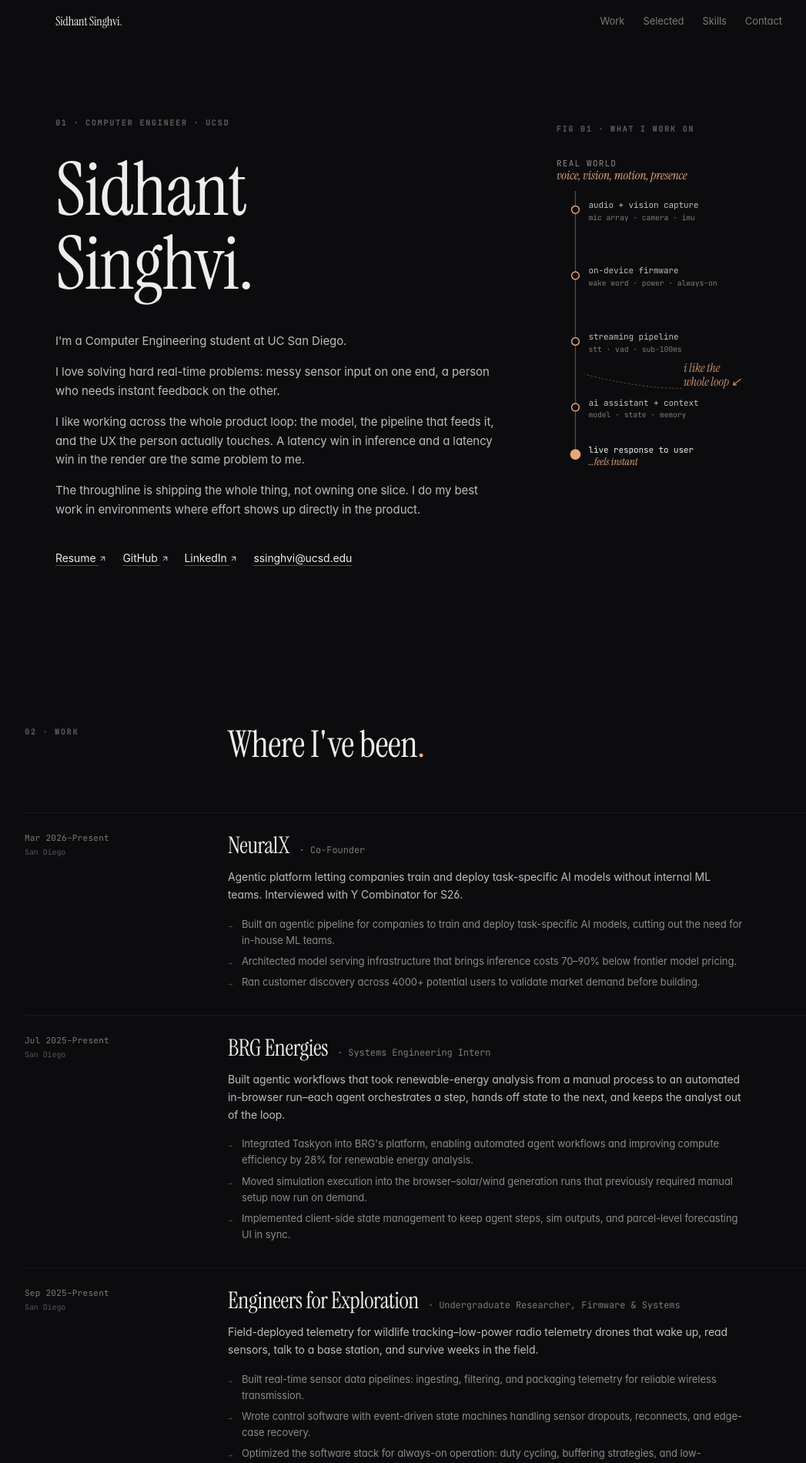
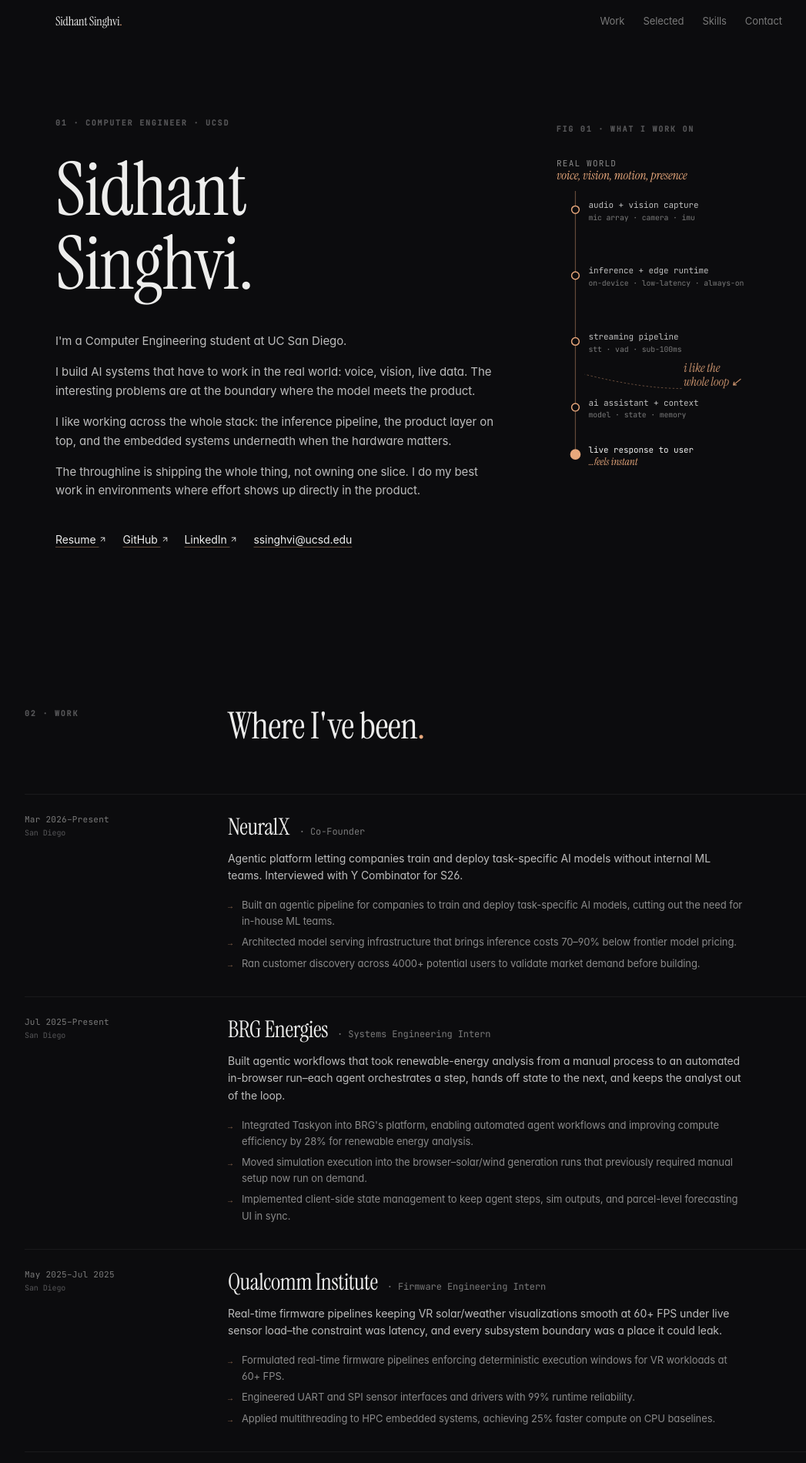
Before and after one commit to sidhantsinghvi/portfolio, a Next.js app: page / in a window 1280 px wide. Shown: the top 1900 px of the page at 77% size, without its empty margins (96-1143 px from the left). Built offline with nearby package versions, Linux system fonts and the light colour scheme.

Commit message:
Shift portfolio focus toward AI: bio, skills, Zaudit, contact, hero schematic

```diff
--- a/components/Contact.tsx
+++ b/components/Contact.tsx
@@ -21,9 +21,9 @@ export default function Contact() {
             </h2>
 
             <p className="text-[15px] text-[#bdbdbd] leading-relaxed max-w-lg mb-10">
-              I'm looking for early-stage startup roles where the inputs are physical and the
-              output has to feel instant. AI pipelines, real-time systems, or the product that wraps them.
-              Email is the fastest way to reach me.
+              I'm looking for early-stage AI companies building products where the model is only
+              half the problem. The pipeline, the latency, the UX that makes it feel alive — that's
+              where I want to work. Email is the fastest way to reach me.
             </p>
 
             {/* Contact list */}
--- a/components/Hero.tsx
+++ b/components/Hero.tsx
@@ -134,10 +134,10 @@ function Schematic() {
             initial={{ opacity: 0 }} animate={{ opacity: 1 }} transition={{ delay: 1.2 }}
           />
           <text x="34" y="128" fontFamily="JetBrains Mono" fontSize="9" fill="#bdbdbd">
-            on-device firmware
+            inference + edge runtime
           </text>
           <text x="34" y="141" fontFamily="JetBrains Mono" fontSize="8" fill="#7a7a7a">
-            wake word · power · always-on
+            on-device · low-latency · always-on
           </text>
         </g>
 
--- a/data/portfolio.ts
+++ b/data/portfolio.ts
@@ -11,8 +11,8 @@ export const META = {
 
 export const BIO_LINES = [
   "I'm a Computer Engineering student at UC San Diego.",
-  "I love solving hard real-time problems: messy sensor input on one end, a person who needs instant feedback on the other.",
-  "I like working across the whole product loop: the model, the pipeline that feeds it, and the UX the person actually touches. A latency win in inference and a latency win in the render are the same problem to me.",
+  "I build AI systems that have to work in the real world: voice, vision, live data. The interesting problems are at the boundary where the model meets the product.",
+  "I like working across the whole stack: the inference pipeline, the product layer on top, and the embedded systems underneath when the hardware matters.",
   "The throughline is shipping the whole thing, not owning one slice. I do my best work in environments where effort shows up directly in the product.",
 ];
 
@@ -43,20 +43,6 @@ export const EXPERIENCES = [
       "Integrated Taskyon into BRG's platform, enabling automated agent workflows and improving compute efficiency by 28% for renewable energy analysis.",
       "Moved simulation execution into the browser–solar/wind generation runs that previously required manual setup now run on demand.",
       "Implemented client-side state management to keep agent steps, sim outputs, and parcel-level forecasting UI in sync.",
-    ],
-  },
-  {
-    id: "e4e",
-    company: "Engineers for Exploration",
-    role: "Undergraduate Researcher, Firmware & Systems",
-    period: "Sep 2025–Present",
-    location: "San Diego",
-    summary:
-      "Field-deployed telemetry for wildlife tracking–low-power radio telemetry drones that wake up, read sensors, talk to a base station, and survive weeks in the field.",
-    bullets: [
-      "Built real-time sensor data pipelines: ingesting, filtering, and packaging telemetry for reliable wireless transmission.",
-      "Wrote control software with event-driven state machines handling sensor dropouts, reconnects, and edge-case recovery.",
-      "Optimized the software stack for always-on operation: duty cycling, buffering strategies, and low-overhead logging.",
     ],
   },
   {
@@ -112,7 +98,7 @@ export const PROJECTS = [
     github: "https://zaudit.co",
     span: "wide",
     body:
-      "AI accounting assistant built on MCP: natural-language queries for bookkeeping, model tools that automate data lookup and categorization, and backend pipelines that prepare, validate, and route financial data for reliable AI-assisted accounting.",
+      "Startup built to explore the Indian accounting and audit market. Accountants there still run most workflows in Tally — we built an AI assistant on top of it using MCP: natural-language queries for bookkeeping, model tools that automate data lookup and categorization, and pipelines that prepare and route financial data for AI-assisted audit workflows.",
     pipeline: ["User query", "MCP tool router", "Data pipeline", "AI response"],
     metrics: [
       { label: "Interface", value: "natural language" },
@@ -300,27 +286,27 @@ export const PROJECTS = [
 export const SKILLS = [
   {
     label: "AI / ML",
-    items: ["PyTorch", "ONNX", "OpenCV", "TensorFlow", "real-time inference", "edge ML", "agentic workflows"],
+    items: ["PyTorch", "ONNX", "OpenCV", "TensorFlow", "real-time inference", "edge ML", "agentic workflows", "MCP", "LLM pipelines"],
   },
   {
     label: "Real-time / systems",
     items: ["multithreading", "audio pipelines", "STT / VAD", "data pipelines", "OS concurrency", "Linux"],
   },
   {
+    label: "Web / product",
+    items: ["React", "Next.js", "Tailwind", "Supabase", "Node.js"],
+  },
+  {
     label: "Languages",
     items: ["Python", "C", "C++", "TypeScript", "Java", "Verilog", "CUDA"],
-  },
-  {
-    label: "Embedded",
-    items: ["UART", "SPI", "I2C", "GPIO", "RF modules", "microcontrollers", "power management"],
   },
   {
     label: "Robotics",
     items: ["ROS2", "Jetson Nano", "OAK-D", "PID", "IMU integration", "GNSS / Kalman filter"],
   },
   {
-    label: "Web / product",
-    items: ["React", "Next.js", "Tailwind", "Supabase", "Node.js"],
+    label: "Embedded",
+    items: ["UART", "SPI", "I2C", "GPIO", "RF modules", "microcontrollers", "power management"],
   },
   {
     label: "Hardware",
```
